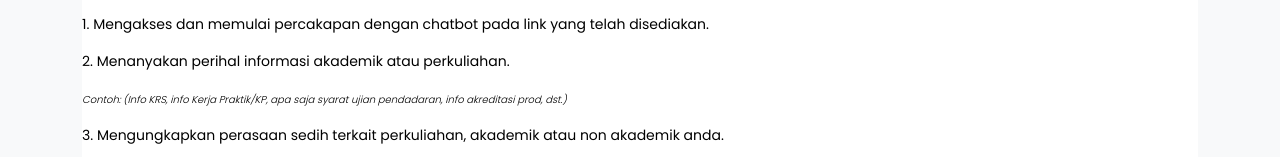
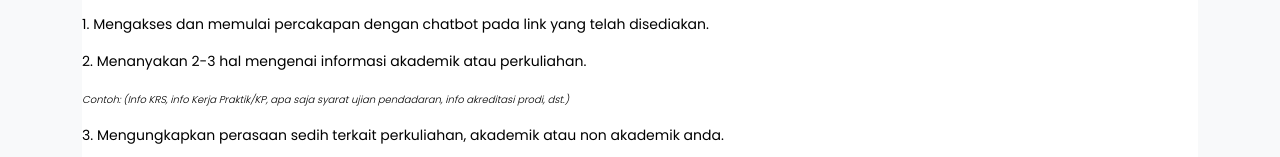
Before and after one commit to riswanda26/chatbotdteti, a plain HTML site: page index.html in a window 1280 px wide. Shown: the part 370-527 px from the top of the page. Drawn offline with nearby package versions, Linux system fonts and the light colour scheme; files whose address does not match are found by name.

Commit message:
Update index.html

```diff
--- a/index.html
+++ b/index.html
@@ -150,8 +150,8 @@
 
               <div class="col">
                 <p>1. Mengakses dan memulai percakapan dengan chatbot pada link yang telah disediakan.</p>
-                <p>2. Menanyakan perihal informasi akademik atau perkuliahan.</p>
-                <p><i>Contoh: (Info KRS, info Kerja Praktik/KP, apa saja syarat ujian pendadaran, info akreditasi prod, dst.) </i></p>
+                <p>2. Menanyakan 2-3 hal mengenai informasi akademik atau perkuliahan.</p>
+                <p><i>Contoh: (Info KRS, info Kerja Praktik/KP, apa saja syarat ujian pendadaran, info akreditasi prodi, dst.) </i></p>
                 <p>3. Mengungkapkan perasaan sedih terkait perkuliahan, akademik atau non akademik anda.</p>
                 <p><i>Contoh: (Aku sedih karena belum lulus sampai saat ini, dst)</i></p>
                 <p>4. Mengungkapkan perasaan senang terkait perkuliahan, akademik atau non akademik anda.</p>
```
